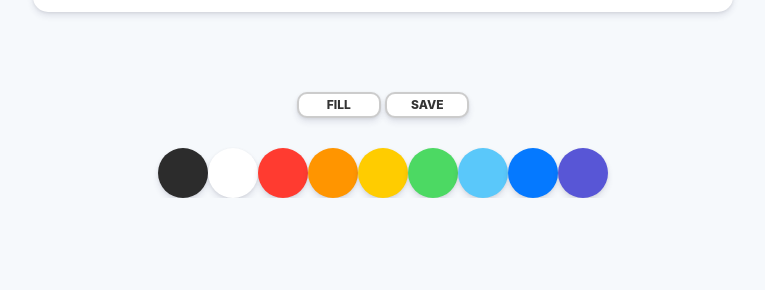
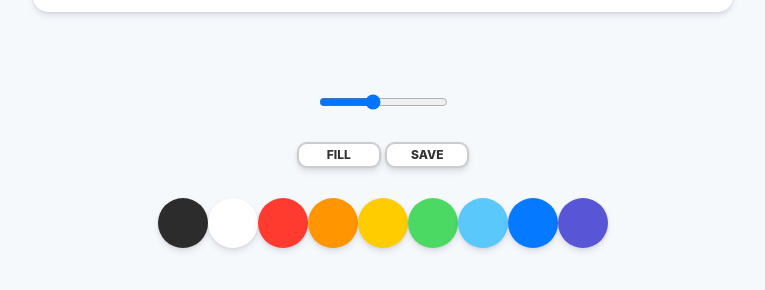
Before and after one commit to jsh5408/Paint-Board, a plain HTML site: page index.html in a window 1280 px wide. Shown: the part 738-1028 px from the top of the page, without its empty margins (257-1022 px from the left). Before the commit the page ends 936 px from the top, so only its background shows below. Drawn offline with Linux system fonts and the light colour scheme.

Commit message:
create range control

```diff
--- a/index.html
+++ b/index.html
@@ -10,6 +10,16 @@
 <body>
     <canvas id="jsCanvas" class="canvas"></canvas>
     <div class="controls">
+        <div class="controls__range">
+            <input
+                type="range"
+                id="jsRange"
+                min="0.1"
+                max="5"
+                value="2.5"
+                steps="0.1"
+             />
+        </div>
         <div class="controls__btns">
             <button id="jsMode">Fill</button>
             <button id="jsSave">Save</button>
--- a/styles.css
+++ b/styles.css
@@ -6,7 +6,7 @@ body{
     display: flex;
     flex-direction: column;
     align-items: center;
-    padding-top: 50px;
+    padding: 50px 0px;
 }
 
 .canvas{
@@ -58,3 +58,7 @@ body{
     border-radius: 25px;
     box-shadow: 0 4px 6px rgba(50, 50, 93, 0.11), 0 1px 3px rgba(0, 0, 0, 0.08);
 }
+
+.controls .controls__range {
+    margin-bottom: 30px;
+}
```
